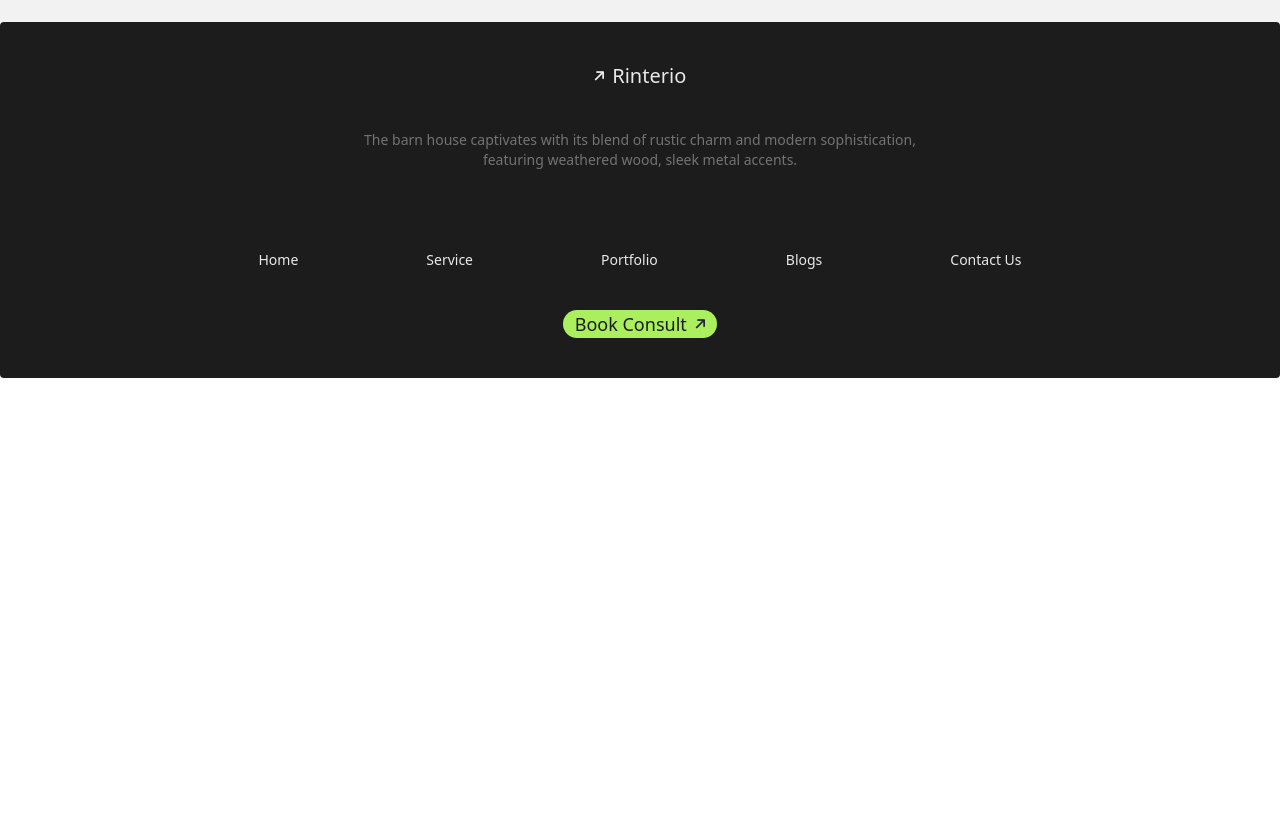
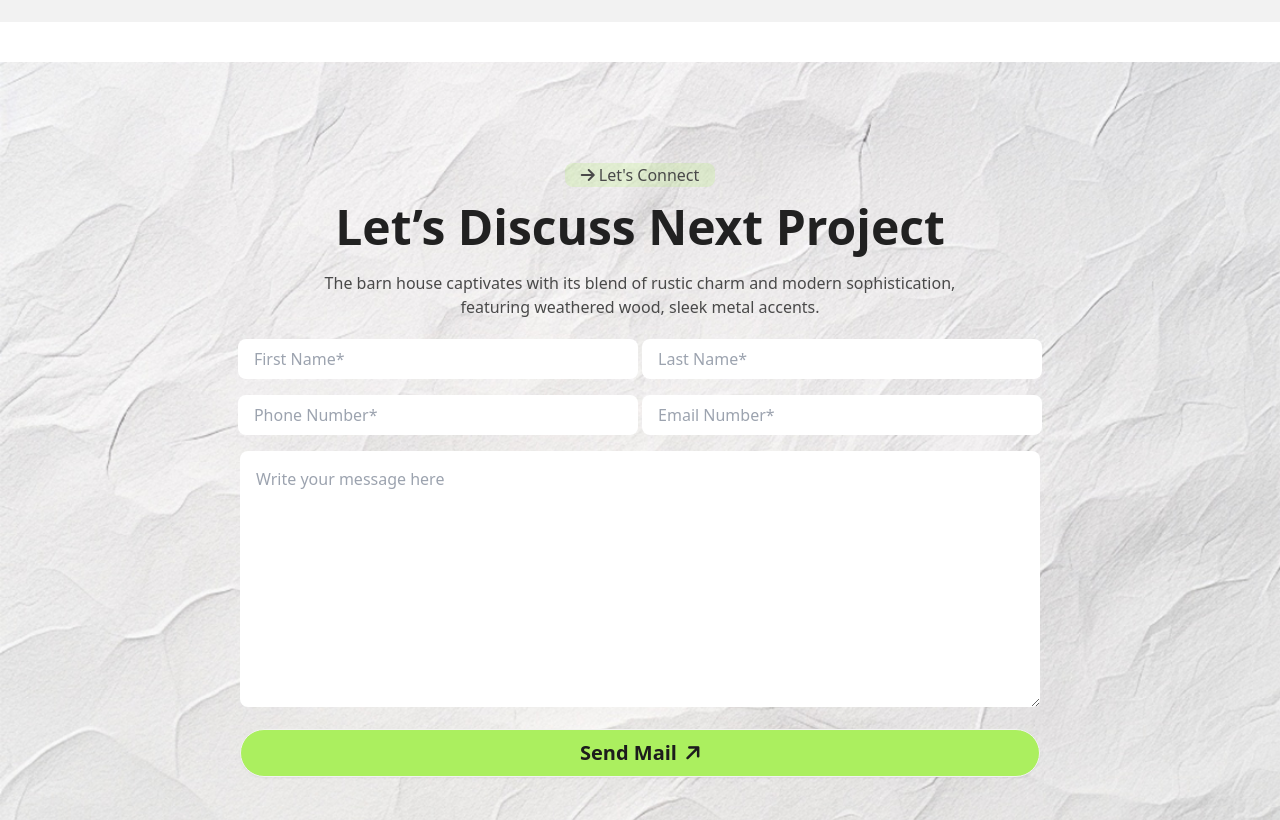
Before and after one commit to Hossainmithu/rinterio-assignment, a plain HTML site: page index.html in a window 1280 px wide. Shown: the part 1480-2300 px from the top of the page. Before the commit the page ends 1858 px from the top, so only its background shows below. Drawn offline with nearby package versions, Linux system fonts and the light colour scheme.

Commit message:
addedlets discuss next project section

```diff
--- a/index.html
+++ b/index.html
@@ -1,5 +1,6 @@
 <!DOCTYPE html>
 <html lang="en">
+
 <head>
   <meta charset="UTF-8">
   <meta name="viewport" content="width=device-width, initial-scale=1.0">
@@ -25,6 +26,7 @@
     }
   </style>
 </head>
+
 <body class="font-family mx-w-[1440px] m-auto">
   <header>
     <!-- nav section -->
@@ -101,10 +103,11 @@
             </div>
             <br>
             <br>
-            <button class="bg-white rounded-lg px-4 my-4"> <i
-              class="fa-solid fa-arrow-right"></i> About us</button>
-            <h1 class="text-4xl lg:text-5xl text-center lg:text-left font-extrabold text-[#212121]">We design thoughtful, liveable spaces</h1>
-            <p class="py-6 font-medium text-base text-center lg:text-left lg:text-[16px] text-[#494949]">The barn house captivates with its blend of rustic charm and
+            <button class="bg-white rounded-lg px-4 my-4"> <i class="fa-solid fa-arrow-right"></i> About us</button>
+            <h1 class="text-4xl lg:text-5xl text-center lg:text-left font-extrabold text-[#212121]">We design
+              thoughtful, liveable spaces</h1>
+            <p class="py-6 font-medium text-base text-center lg:text-left lg:text-[16px] text-[#494949]">The barn house
+              captivates with its blend of rustic charm and
               modern sophistication, featuring weathered wood, sleek metal accents.</p>
             <div class="mb-6">
               <div class="flex flex-row justify-center items-center pl-4 bg-base-100">
@@ -132,13 +135,44 @@
         </div>
       </div>
     </section>
+    <!-- lets discuse next project -->
+    <section>
+      <div class="hero min-h-screen my-10"
+        style="background-image: url(assets/bg.jpg);">
+        <div class="hero-content text-neutral-content text-center">
+          <div class="">
+            <button class="bg-[#ABEF5F33] text-[#494949] rounded-lg px-4 my-4"> <i class="fa-solid fa-arrow-right"></i> Let's Connect</button>
+            <h1 class="mb-5 text-3xl lg:text-5xl text-[#212121] font-bold">Let’s Discuss Next Project</h1>
+            <p class="mb-5 text-[#494949] ">The barn house captivates with its blend of rustic charm and modern sophistication, <br> featuring weathered wood, sleek metal accents.</p>
+            <div>
+              <div class="mb-4">
+                <input class="text-[#A0A0A0] text-[16px] font-medium pl-4 py-2 w-[180px] lg:w-[400px] rounded-lg" type="text" name="" id="" placeholder="First Name*">
+                <input class="text-[#A0A0A0] text-[16px] font-medium pl-4 py-2 w-[180px] lg:w-[400px] rounded-lg" type="text" name="" id="" placeholder="Last Name*" >
+              </div>
+              <div class="mb-4">
+                <input class="text-[#A0A0A0] text-[16px] font-medium pl-4 py-2 w-[180px] lg:w-[400px] rounded-lg" type="text" name="" id="" placeholder="Phone Number*">
+                <input class="text-[#A0A0A0] text-[16px] font-medium pl-4 py-2 w-[180px] lg:w-[400px] rounded-lg" type="text" name="" id="" placeholder="Email Number*">
+              </div>
+              <div>
+               <textarea class="text-[#A0A0A0] text-[16px] font-medium mb-4 w-[360px] lg:w-[800px] rounded-lg pl-4 pt-4" name="" id="" cols="48" rows="10" placeholder="Write your message here"></textarea>
+              </div>
+            </div>
+            <div class="card-actions justify-center ">
+              <button class="btn rounded-3xl hover:bg-[#ABEF5F] w-[360px] lg:w-[800px] text-xl font-bold text-[#1C1C1C] bg-[#ABEF5F]">Send Mail <i
+                  class="fa-solid fa-arrow-up rotate-45"></i></button>
+            </div>
+          </div>
+        </div>
+      </div>
+    </section>
   </main>
   <footer class="footer footer-center bg-[#1C1C1C] text-base-content rounded p-10">
     <div class="flex">
       <i class="fa-solid text-[#E9E9E9] fa-arrow-up rotate-45"></i>
       <a class="text-xl text-[#E9E9E9]">Rinterio</a>
     </div>
-    <p class="text-[#737373] w-2/3 lg:w-1/2">The barn house captivates with its blend of rustic charm and modern sophistication, featuring weathered wood, sleek metal accents.</p>
+    <p class="text-[#737373] w-2/3 lg:w-1/2">The barn house captivates with its blend of rustic charm and modern
+      sophistication, featuring weathered wood, sleek metal accents.</p>
     <nav class="grid grid-flow-col text-[#E9E9E9] gap-4 lg:gap-32 mt-10">
       <a class="link link-hover">Home</a>
       <a class="link link-hover">Service</a>
```
